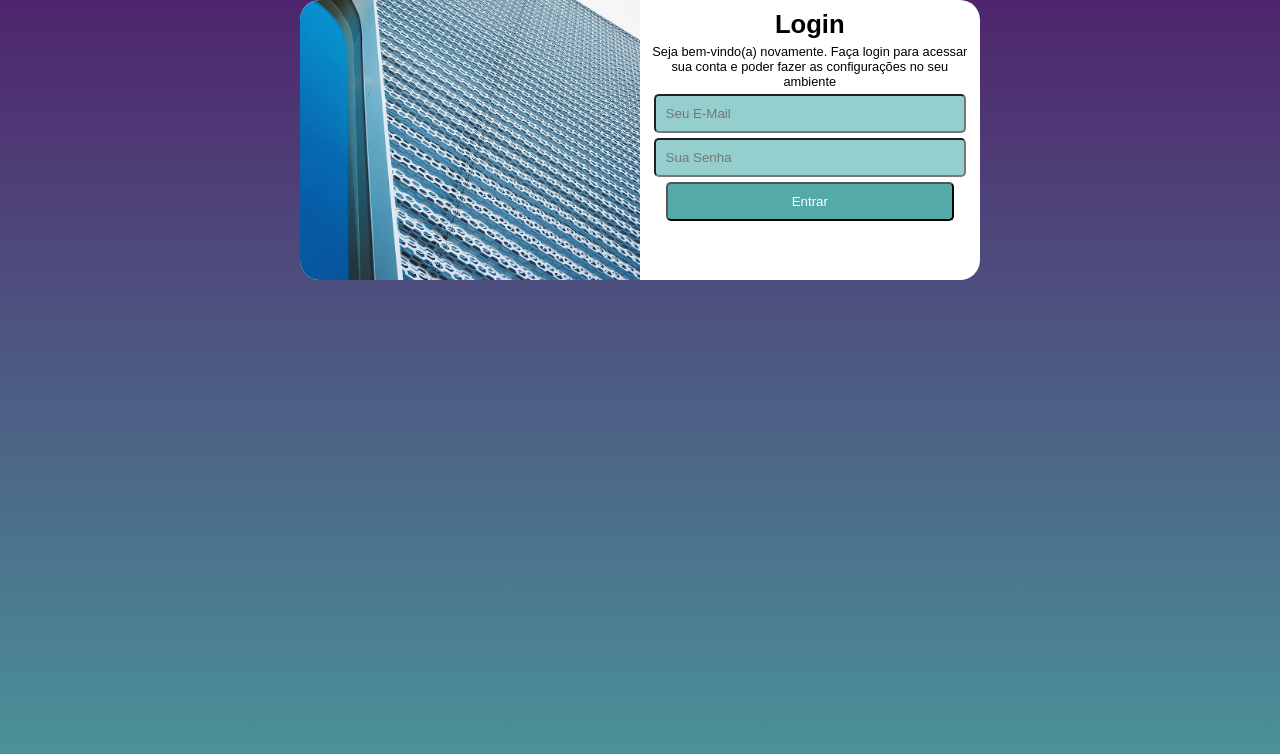
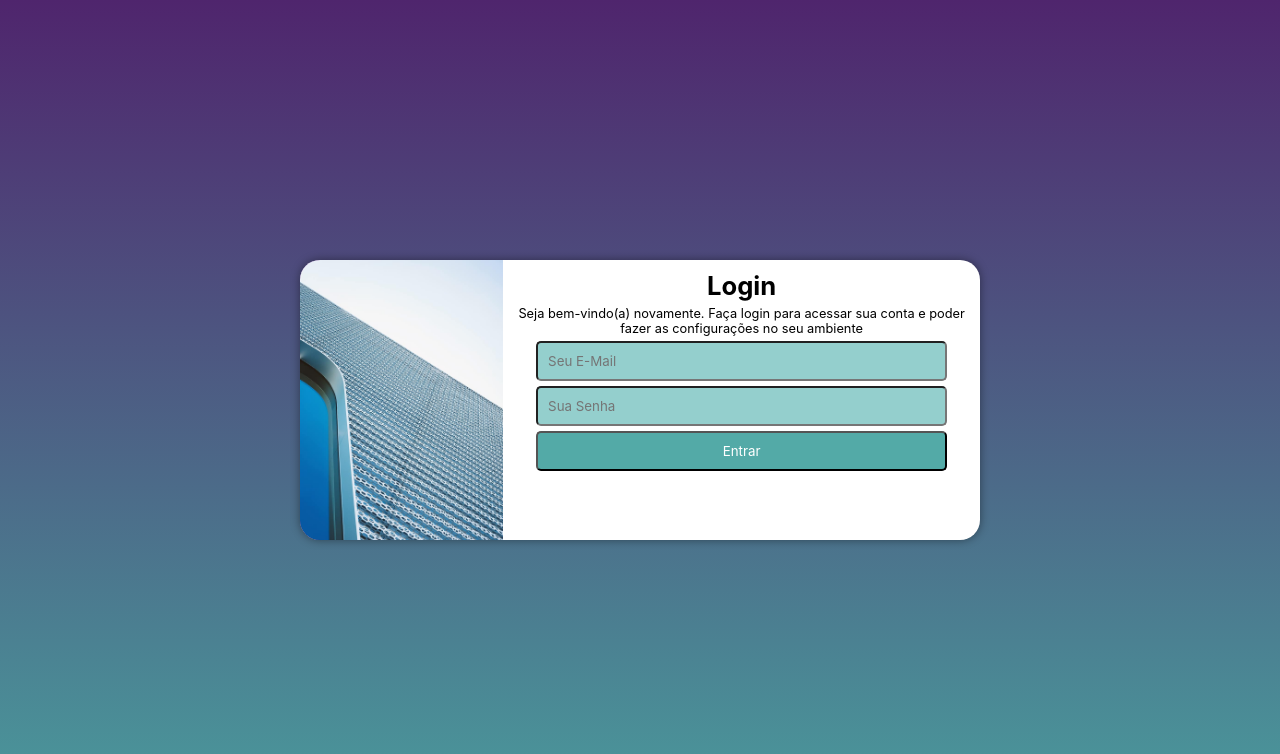
Before and after one commit to marcosvlsdev/projeto-login, a plain HTML site: page index.html in a window 1280 px wide. Drawn offline with Linux system fonts and the light colour scheme.

Commit message:
relembrando detalhes

```diff
--- a/responsive.css
+++ b/responsive.css
@@ -1,5 +1,6 @@
 @media screen and (min-width:768px) {
-    body {
+
+    body,html {
         background-image: linear-gradient(to bottom, #4F256D, #4A989B);
     }
 
@@ -10,7 +11,8 @@
     }
 
     .imagem {
-        border-radius: 20px 0 0 20px;
+        width: 45%;
         height: 100%;
+        background-position: left center;
     }
 }
--- a/style.css
+++ b/style.css
@@ -1,21 +1,28 @@
 :root {
-    --cor1 : #49a09d;
-    --cor2 : #5f2c82;
+    --cor1: #49a09d;
+    --cor2: #5f2c82;
 }
 
 * {
     padding: 0;
     margin: 0;
-    font-family: Arial, Helvetica, sans-serif;
+    font-family: -apple-system, BlinkMacSystemFont, 'Segoe UI', Roboto, Oxygen, Ubuntu, Cantarell, 'Open Sans', 'Helvetica Neue', sans-serif;
+    box-sizing: border-box;
 }
 
 body,html {
     background-color: var(--cor2);
     width: 100vw;
     height: 100vh;
+    position: relative;
 }
 
 main {
+    position: absolute;
+    left: 50%;
+    top: 50%;
+    transform: translate(-50%, -50%);
+
     height: 515px;
     width: 250px;
     background-color: white;
@@ -23,15 +30,15 @@ main {
     margin: auto;
     display: flex;
     flex-direction: column;
+    overflow: hidden;
+    box-shadow: 0px 0px 10px rgba(0, 0, 0, 0.425);
 }
 
 .imagem {
-    background-image: url(img/metal.jpg);
-    background-position: left bottom;
+    background: var(--cor2) url(img/metal.jpg) left bottom no-repeat;
     background-size: cover;
     width: 100%;
     height: 40%;
-    border-radius: 20px 20px 0 0;
 }
 
 .conteudo {
```
Also changed, not shown: index.html (+8 -2 lines).
